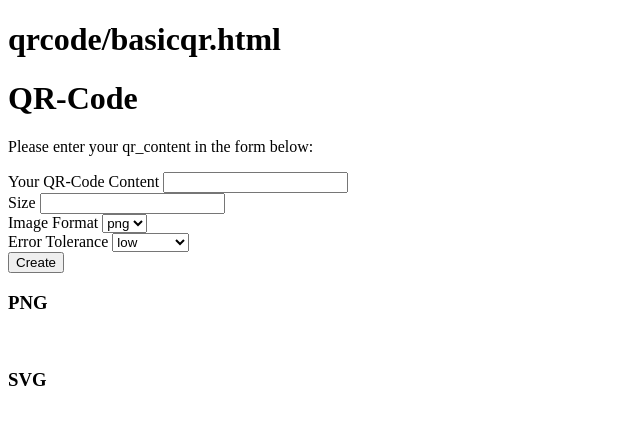
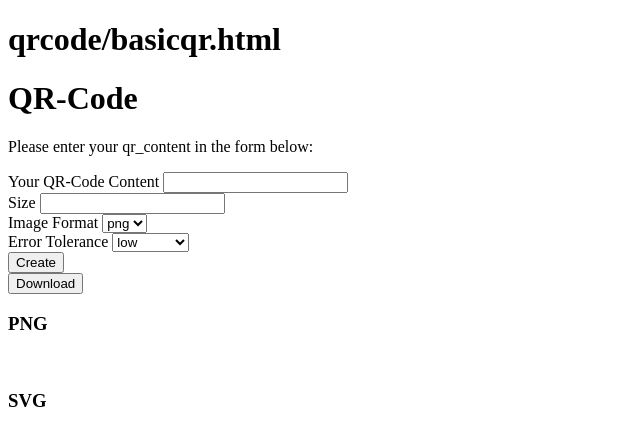
Before and after one commit to dirkkalmbach/ImageQRCodeApp, a Flask app: template project/qrcode/templates/qrcode/basicqr.html in a window 1280 px wide. Shown: the top 428 px of the page, without its empty margins (0-640 px from the left). Run offline with Flask 2, Linux system fonts and the light colour scheme; the template is opened without the code that fills it: values that come from a table or form of the project are taken from there, others are empty.

Commit message:
👨‍💻 proof-of-work that downloading of qr works with session dictionary
I spend a lot of time to find  out how to make the qr-png downloadable without storing the png on the server. The function download_qr() did the trick, but it was not so easy to call it from qr(). I finally used a session dictionary to pass over url and error.

In the next commit I want to pass all qr-code parameters.

```diff
--- a/project/qrcode/forms.py
+++ b/project/qrcode/forms.py
@@ -11,3 +11,9 @@ class BasicQR(FlaskForm):
     format = SelectField('Image Format', choices=[('png', 'png'), ('svg', 'svg'), ('jpg', 'jpg')])
 
     submit = SubmitField('Create')
+
+class DownloadQR(FlaskForm):
+    '''
+    Form Class for Download QR.
+    '''
+    submit = SubmitField('Download')
--- a/project/qrcode/templates/qrcode/basicqr.html
+++ b/project/qrcode/templates/qrcode/basicqr.html
@@ -27,6 +27,12 @@
         <div></div>{{ form.error.label }} {{ form.error(class='some-css-class', placeholder=error) }}</div>
         <div>{{ form.submit() }}</div>
     </form>
+
+    <form method="POST">
+      {# This hidden_tag is a CSRF security feature. #}
+      {{ form_download.hidden_tag() }}
+      <div>{{ form_download.submit() }}</div>
+  </form>
 
 <h3>PNG</h3>
 <img src="{{ qrcode.png_data_uri(
```
Also changed, not shown: project/qrcode/views.py (+12 -5 lines).
